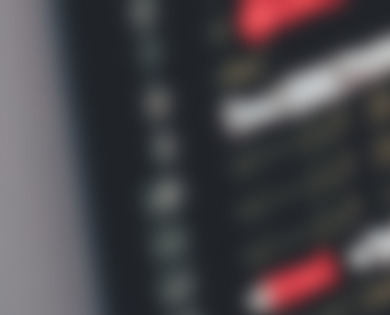
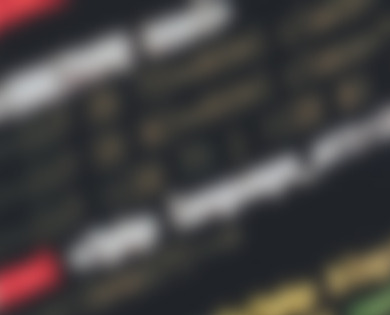
Before and after one commit to xNiallC/niallcurtissite, a plain HTML site: page index.html in a window 390 px wide. Shown: the top 315 px of the page. Drawn offline with nearby package versions, Linux system fonts and the light colour scheme.

Commit message:
mobile image

```diff
--- a/stylesheet.css
+++ b/stylesheet.css
@@ -15,6 +15,11 @@ html {
     overflow: hidden;
     border-bottom: solid 3px #000000;
     background-image: url(img/coding.jpg);
+}
+@media screen and (max-width: 768px) {
+    #backgroundHome {
+      background-image: url(img/codingmobile.jpg);
+    }
 }
 #textArea {
     opacity: 0;
```
Also changed, not shown: img/codingmobile.jpg (added).
